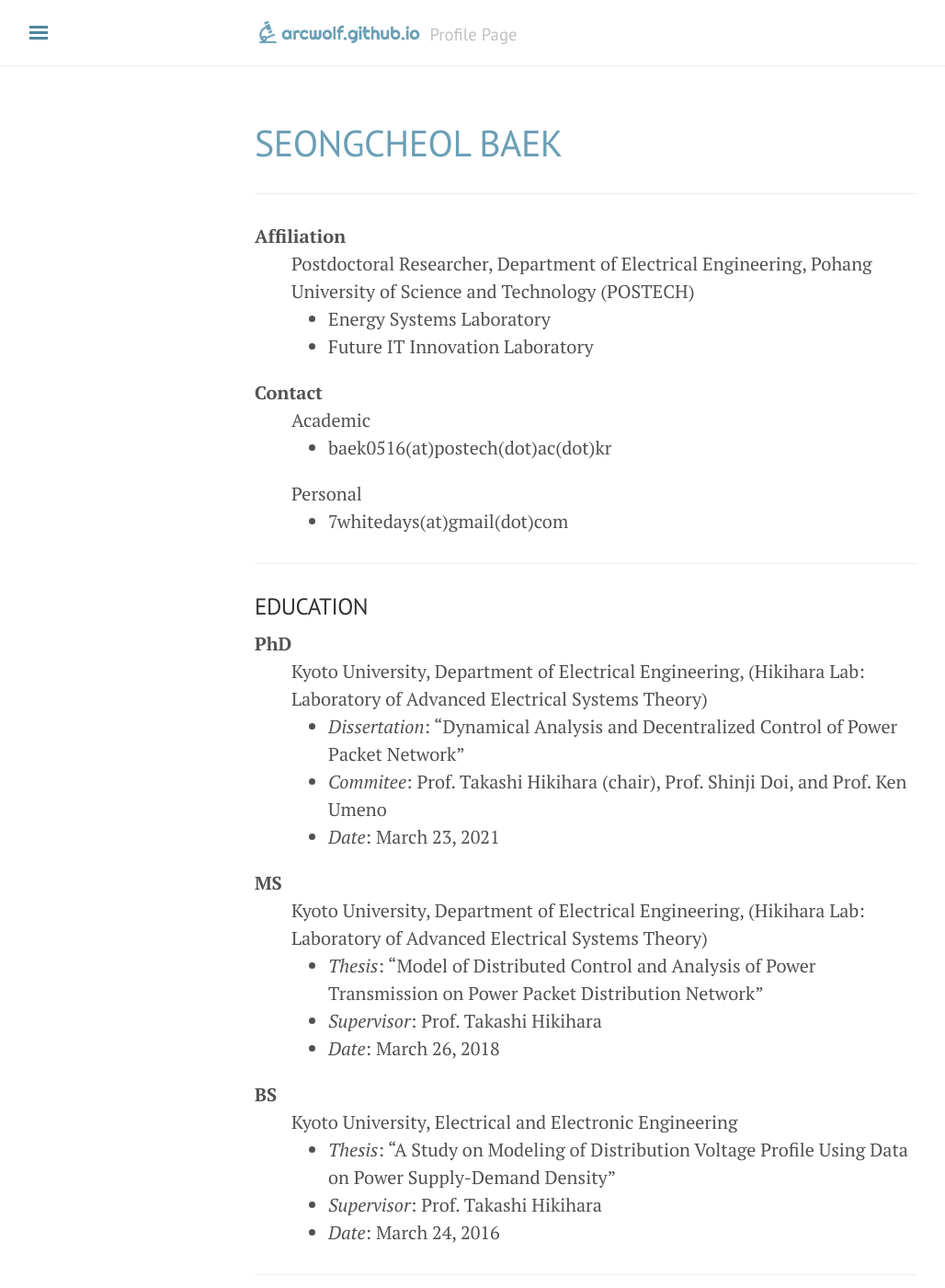
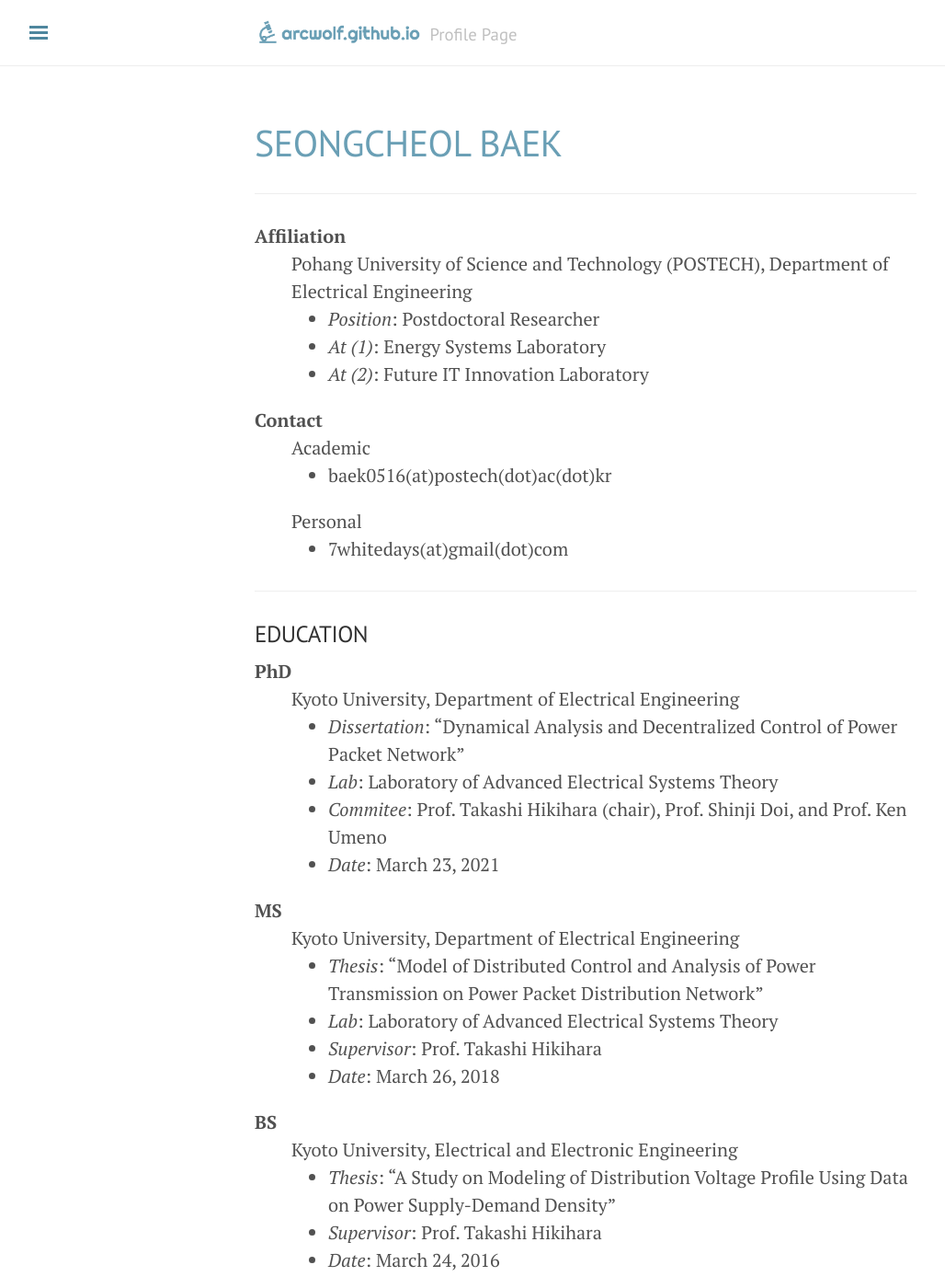
Before and after one commit to arcwolf/arcwolf.github.io, a Jekyll site: the page built from about.md, in a window 1280 px wide and 1400 px high. Shown: the whole window at 92% size, without its empty margins (3-1031 px from the left). Built offline with Jekyll 4.4.1, drawn with Linux system fonts in a browser that asks for light colours; nearby versions of some CDN libraries; comment, search, counter and statistics services are not loaded.

Commit message:
minor fixes

```diff
--- a/about.md
+++ b/about.md
@@ -12,9 +12,10 @@ title: Seongcheol Baek
 7whitedays(at)gmail(dot)com -->
 
 Affiliation
-: Postdoctoral Researcher, Department of Electrical Engineering, Pohang University of Science and Technology (POSTECH)
-- Energy Systems Laboratory
-- Future IT Innovation Laboratory
+: Pohang University of Science and Technology (POSTECH), Department of Electrical Engineering
+- *Position*: Postdoctoral Researcher
+- *At (1)*: Energy Systems Laboratory
+- *At (2)*: Future IT Innovation Laboratory
 
 Contact
 : Academic
@@ -25,16 +26,16 @@ Contact
 ---
 ### EDUCATION
 PhD
-: Kyoto University, Department of Electrical Engineering,
-(Hikihara Lab: Laboratory of Advanced Electrical Systems Theory)
+: Kyoto University, Department of Electrical Engineering
 - *Dissertation*: “Dynamical Analysis and Decentralized Control of Power Packet Network”
+- *Lab*: Laboratory of Advanced Electrical Systems Theory
 - *Commitee*: Prof. Takashi Hikihara (chair), Prof. Shinji Doi, and Prof. Ken Umeno
 - *Date*: March 23, 2021
 
 MS
-: Kyoto University, Department of Electrical Engineering,
-(Hikihara Lab: Laboratory of Advanced Electrical Systems Theory)
+: Kyoto University, Department of Electrical Engineering
 - *Thesis*: “Model of Distributed Control and Analysis of Power Transmission on Power Packet Distribution Network”
+- *Lab*: Laboratory of Advanced Electrical Systems Theory
 - *Supervisor*: Prof. Takashi Hikihara
 - *Date*: March 26, 2018
 
```
